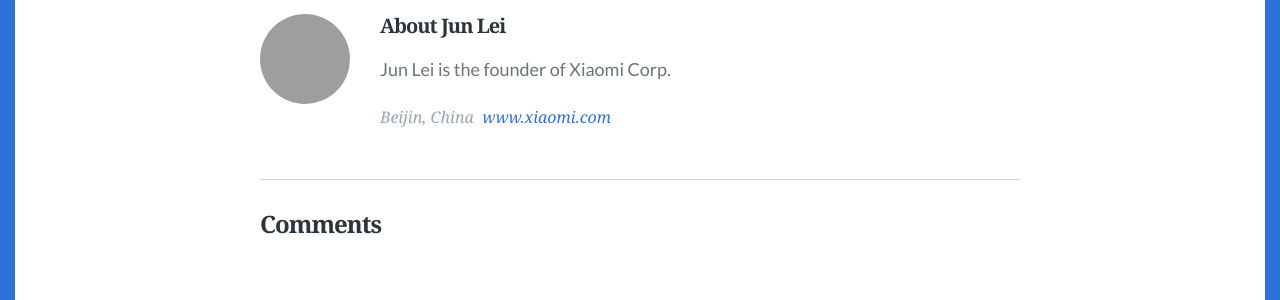
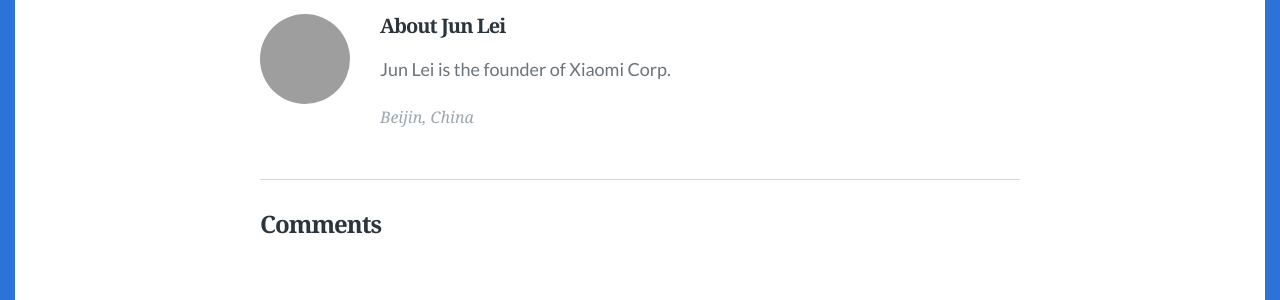
Before and after one commit to ciqiaowang/ciqiaowang.github.io, a Jekyll site: the page built from _posts/2019-01-01-the-advantages-and-disadvantages-of-working-from-home.md, in a window 1280 px wide and 900 px high, scrolled down 2110 px. Shown: the part 441-741 px from the top of the window. Built offline with Jekyll 4.4.1, drawn with Linux system fonts in a browser that asks for light colours; comment, search, counter and statistics services are not loaded; grey boxes are pictures that could not be loaded.

Commit message:
Update author.json

```diff
--- a/_data/author.json
+++ b/_data/author.json
@@ -1,7 +1,7 @@
 {
   "name": "Jun Lei",
   "bio": "Jun Lei is the founder of Xiaomi Corp.",
-  "url": "www.xiaomi.com",
+  "url": "",
   "location": "Beijin, China",
   "image": "images/mountain.png"
 }
```
